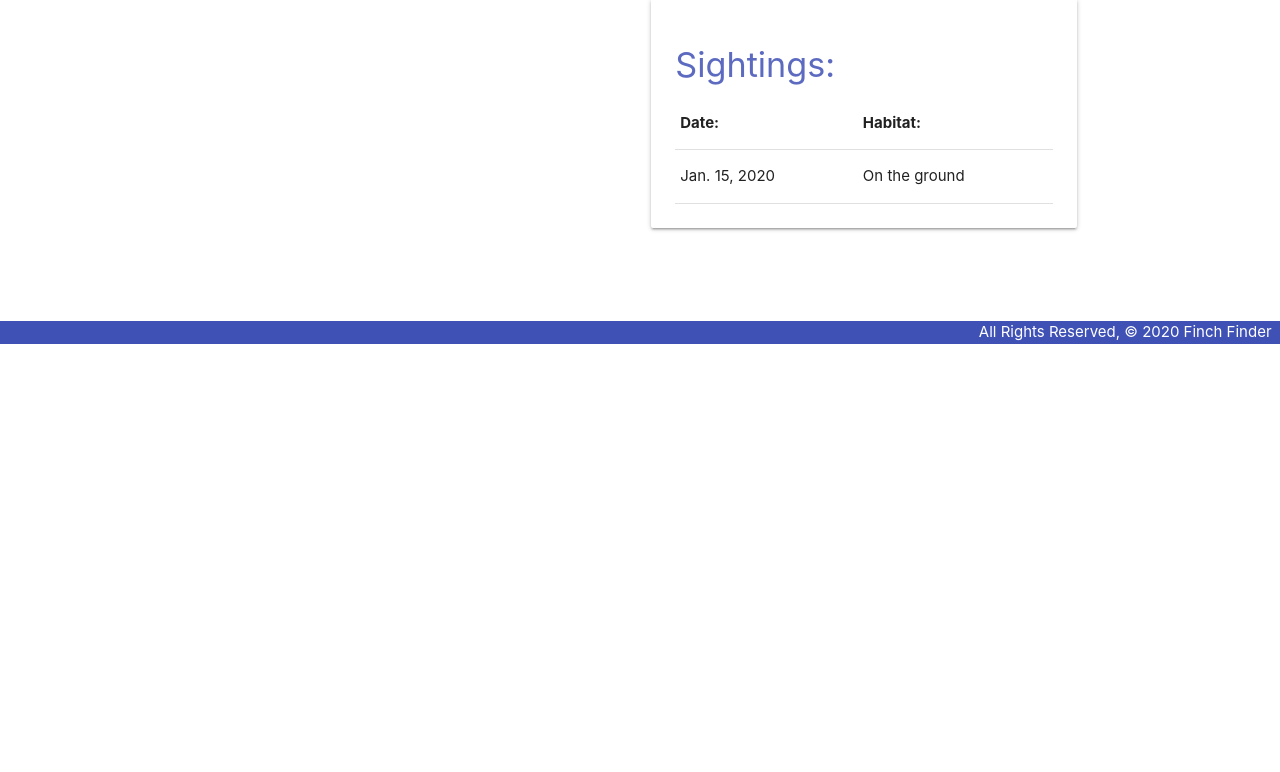
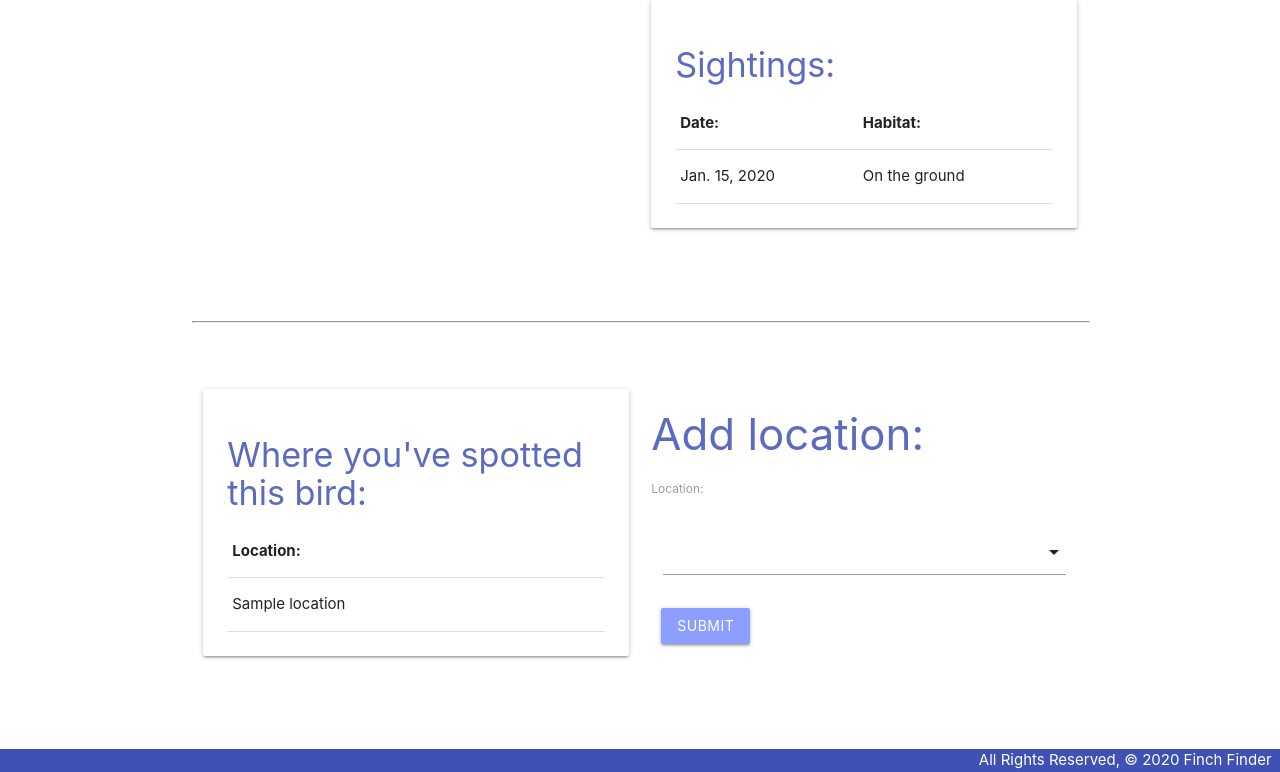
Before and after one commit to TCashion/finch-finder, a Django app: page /birds/1/ in a window 1280 px wide. Shown: the part 457-1229 px from the top of the page. Before the commit the page ends 801 px from the top, so only its background shows below. Run offline with Django 3.2, Linux system fonts and the light colour scheme; tables that the repository leaves empty hold one stand-in row (values such as "Sample post"); some libraries are stand-ins or nearby versions.

Commit message:
add UI to add locations

```diff
--- a/main_app/templates/birds/detail.html
+++ b/main_app/templates/birds/detail.html
@@ -63,9 +63,62 @@
     </div>
 </div>
 
+<hr class="indigo" style="width:100%">
+
+<div class="row detail-card-container" style="display:flex">
+    <div class="col m12 l6" style="margin: 3vw auto">
+        <hr class="indigo mobile-hr" style="width:100%; margin: 30px 0;">
+        <div class="row">
+            <div class="col" style="width:100%;">
+              <div class="card-panel">
+                <h4 class="indigo-text text-lighten-1">Where you've spotted this bird:</h4>
+                <table>
+                    <thead>
+                        <tr>
+                            <th>Location:</th>
+                        </tr>
+                    </thead>
+                    <tbody>
+                        {% for location in bird.locations.all %}
+                            <tr>
+                                <td>{{ location.name }}</td>
+                            </tr>
+                        {% endfor %}
+                    </tbody>
+                  </table>
+              </div>
+            </div>
+        </div>
+    </div>
+    <div class="col m12 l6" style="margin: 3vw auto">
+        <h3 class="indigo-text text-lighten-1">Add location:</h3>
+
+        <form action="" method="POST">
+        <!-- <form action="{% url 'add_sighting' bird.id %}" method="POST"> -->
+            {% csrf_token %}
+            <p>
+                <label for="">Location:</label>
+            </p>
+            <p>
+                <div class="input-field col s12">
+                    <select id="id_location">
+                        {% for location in locations %}
+                            <option value="{{ location.name }}">{{ location.name }}</option>
+                        {% endfor %}
+                    </select>
+                    <!-- <label>Materialize Select</label> -->
+                </div>
+            </p>
+            <button class="btn crud-btn indigo accent-1">Submit</button>
+        </form>
+    </div>
+</div>
+
+
 <script>
     const dateEl = document.getElementById('id_date');
-    const selectEl = document.getElementById('id_habitat');
+    const selectElOne = document.getElementById('id_habitat');
+    const selectElTwo = document.getElementById('id_location');
 
     M.Datepicker.init(dateEl, {
         format: 'yyyy-mm-dd',
@@ -74,7 +127,8 @@
         autoClose: true
     });
 
-    M.FormSelect.init(selectEl);
+    M.FormSelect.init(selectElOne);
+    M.FormSelect.init(selectElTwo);
 
     document.addEventListener('DOMContentLoaded', function(e) {
         const selectionEls = document.querySelectorAll('.dropdown-content > li > span');
--- a/main_app/views.py
+++ b/main_app/views.py
@@ -16,10 +16,12 @@ def birds_index(request):
 
 def birds_detail(request, bird_id):
     bird = Bird.objects.get(id=bird_id)
+    unassoc_locations = Location.objects.exclude(id__in = bird.locations.all().values_list('id'))
     sighting_form = SightingForm()
     return render(request, 'birds/detail.html', {
         'bird': bird,
-        'sighting_form': sighting_form
+        'sighting_form': sighting_form,
+        'locations': unassoc_locations,
     })
 
 
```
Also changed, not shown: main_app/migrations/0006_sighting_locations.py (added), main_app/migrations/0007_remove_sighting_locations.py (added).
